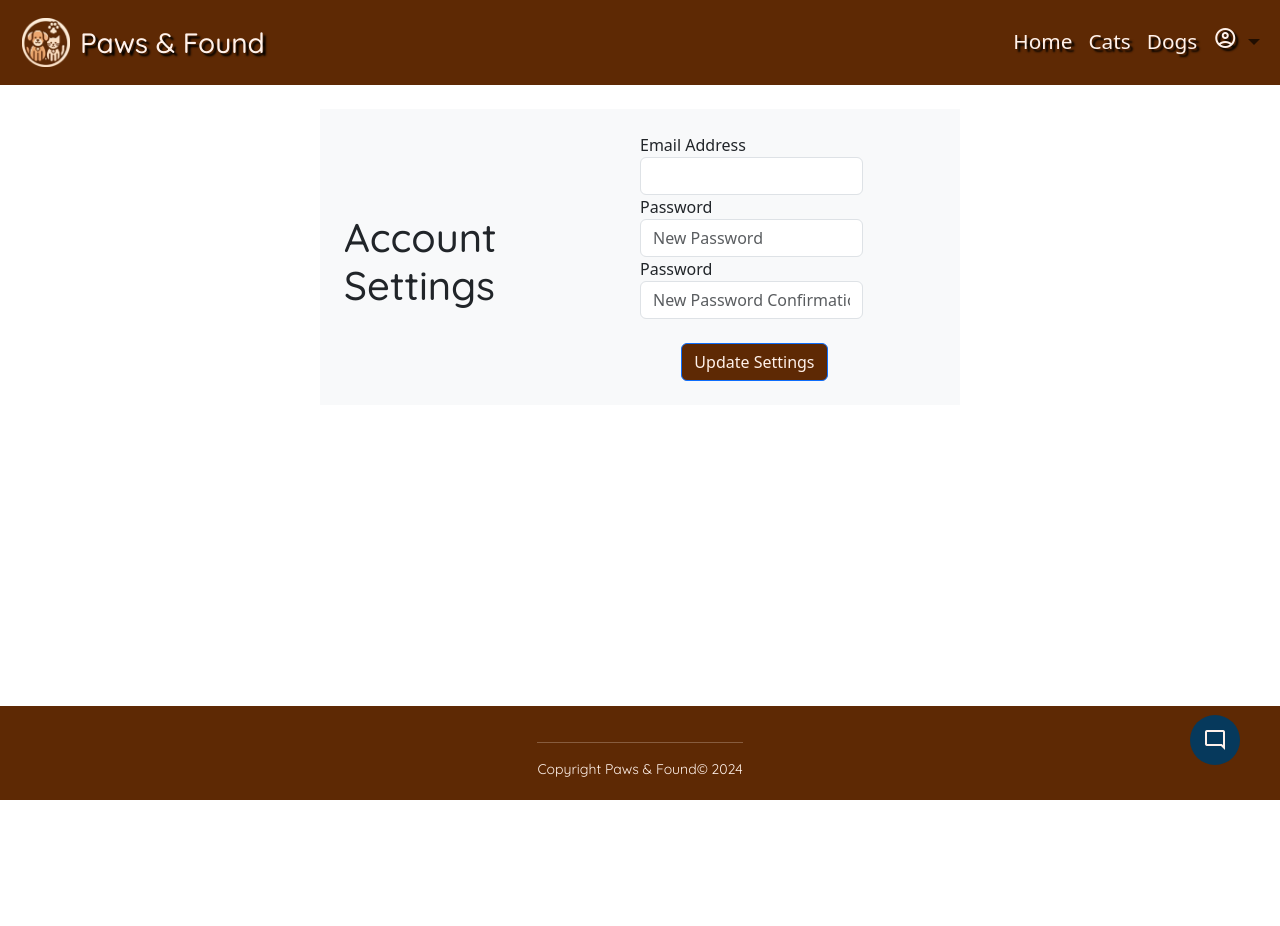
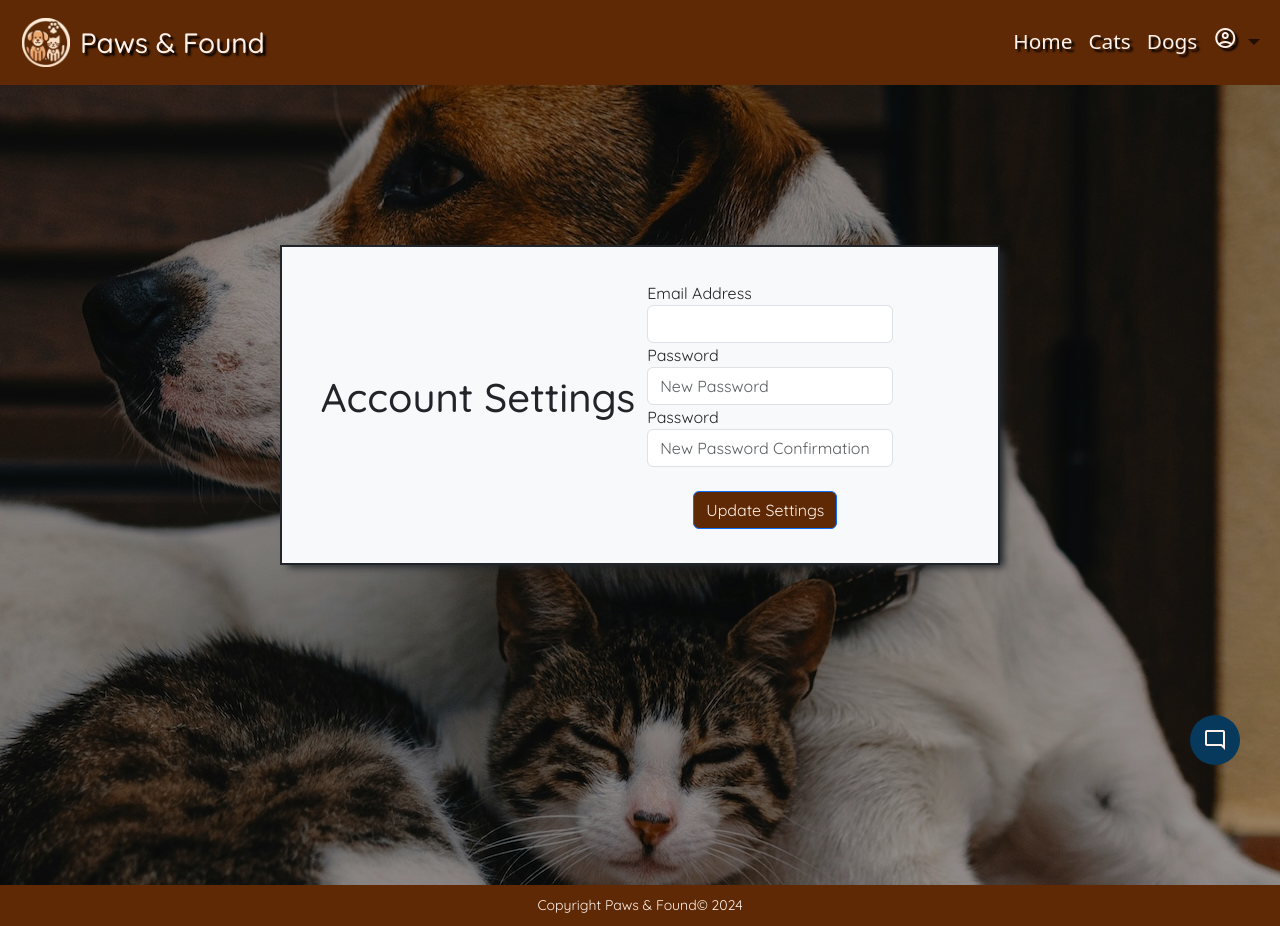
Before and after one commit to tfrendl/Paws-and-Found, a Node server app: template views/settings.ejs in a window 1280 px wide. Before the commit the page ends 800 px from the top, so only its background shows below. Run offline with Node 20, Linux system fonts and the light colour scheme; the template is opened without the code that fills it, so the values that code supplies are empty; some web fonts are replaced.

Commit message:
updated div container spacing

```diff
--- a/public/css/style.css
+++ b/public/css/style.css
@@ -9,7 +9,8 @@ body {
 
 footer {
   color: #FFF1EA;
-  padding: 20px 0;
+  padding-top: 10px;
+  padding-bottom: 10px;
 }
 
 select {
@@ -26,7 +27,7 @@ h3 {
 }
 
 /* font style  */
-#hero-text, h1, h3, h4, small, option, footer, select, #catBreeds, #breedName, .modal, h2, span, html, body, #breeds, #submitButton, input[type="text"] {
+#hero-text, #dogBreeds, .parent-container, .child-container, h1, h3, h4, small, option, footer, select, #catBreeds, #breedName, .modal, h2, span, html, body, #displaySelectedBreed, #displayDogBreed, #breeds, #submitButton, input[type="text"] {
   font-family: "Quicksand", sans-serif;
   font-optical-sizing: auto;
 }
@@ -364,7 +365,7 @@ h3 {
 /* cat and dog background image  */
 .hero-image {
   background-image: linear-gradient(rgba(0, 0, 0, 0.3), rgba(0, 0, 0, 0.3)), url("/img/dogAndCat.jpg");
-  height: 50vh;
+  height: 100vh; /* cover entire view height */
   background-position: center;
   background-repeat: no-repeat;
   background-size: cover;
@@ -396,3 +397,19 @@ h3 {
   max-width: 100%;
   max-height: 100%;
 }
+
+.child-container {
+  overflow: hidden;
+  border: 2px solid;
+  padding: 10px;
+  box-shadow: 6px 4px 8px -2px;
+}
+
+.parent-container {
+  top: 40%;
+  left: 50%;
+  position: absolute;
+  width: 75vw;
+  height: 75vh;
+  transform: translate(-50%, -50%);
+}
--- a/views/partials/footer.ejs
+++ b/views/partials/footer.ejs
@@ -1,7 +1,6 @@
 
   <footer class="mt-auto footer d-flex justify-content-center" style="background-color: #5E2904;">
     <small>
-      <hr>
       Copyright Paws & Found&copy; 2024 <br>
     </small>
   </footer>
--- a/views/settings.ejs
+++ b/views/settings.ejs
@@ -1,17 +1,15 @@
 <%- include('partials/header.ejs') %>
 
-<div class="d-flex justify-content-center align-items-center">
-<div class="bg-light text-dark col-md-6 col-12 d-flex justify-content-center align-items-center mt-4 mb-4">
-    <div class="d-flex justify-content-start mt-4 row w-50">
-        <div class="row">
+<div class="hero-image">
+<div class="d-flex justify-content-center align-items-center parent-container">
+  <div class="bg-light text-dark col-md-6 col-md-10 d-flex justify-content-center align-items-center mt-4 mb-4 w-75 child-container">
+      <div class="row d-flex justify-content-center">
         <h1 class="d-flex justify-content-center align-items-center">Account Settings</h1>
         <h4 class="d-flex justify-content-center align-items-center"><%=username%></h4>
       </div>
-    </div>
+
     <form method="POST" action="/user/update" autocomplete="off" class="mt-4 row w-50" >
     <!-- choose photo -->
-
-
     <!--
     TODO: ADD THIS TO PROFILE SETTINGS
     <div id="profilePhotoOptions" class="d-flex justify-content-center align-items-center" >
@@ -20,16 +18,13 @@
     <span class="d-flex justify-content-center fst-italic"><small>Click photo for a different profile photo</small></span>
     <br> -->
 
-
     <!-- first name + last name -->
 
     <!-- email address -->
       <div class="row">
         <div class="col-md-10">
           <div class="form-group">
-       <label for="emailAddress">
-         Email Address
-       </label>
+            <label for="emailAddress">Email Address</label>
             <input type="email" class="form-control" name="emailAddress" value="<%=email%>">
           </div>
         </div>
@@ -39,9 +34,7 @@
       <div class="row">
         <div class="col-md-10">
           <div class="form-group">
-          <label for="password">
-            Password
-          </label>
+            <label for="password">Password</label>
             <input type="password" class="form-control" name="password" placeholder="New Password">
           </div>
         </div>
@@ -51,31 +44,25 @@
       <div class="row">
         <div class="col-md-10">
           <div class="form-group">
-         <label for="confirmPassword">
-           Password
-         </label>
+            <label for="confirmPassword">Password</label>
             <input type="password" class="form-control" name="confirmPassword" placeholder="New Password Confirmation">
           </div>
         </div>
       </div><br>
 
-
       <!-- sign up or close -->
       <div class="modal-footer mb-4 mt-4">
         <div class="col-md-10">
-    <button type="submit" id="sign-up-button" class="btn btn-primary">
-      Update Settings
-    </button>
-
+          <button type="submit" id="sign-up-button" class="btn btn-primary">Update Settings</button>
       </div>
     </div>
   </form>
   </div>
-
 </div>
-
-
+</div>
+<!-- partials -->
+<%- include('partials/footer.ejs') %>
 <%- include('partials/assistant.ejs') %>
 
+<!-- scripts  -->
 <script src="/js/scripts.js"></script>
-<%- include('partials/footer.ejs') %>
```
Also changed, not shown: views/index.ejs (+18 -17 lines). Lines whose indentation alone changed are shown as unchanged.
